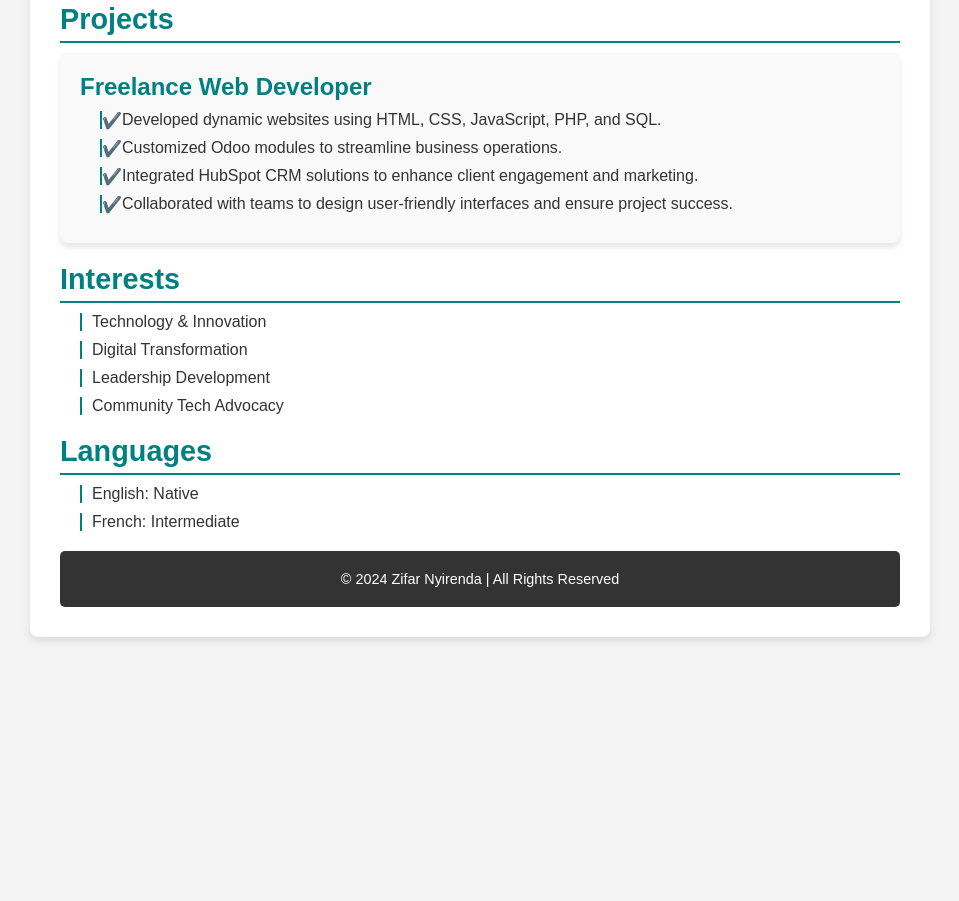
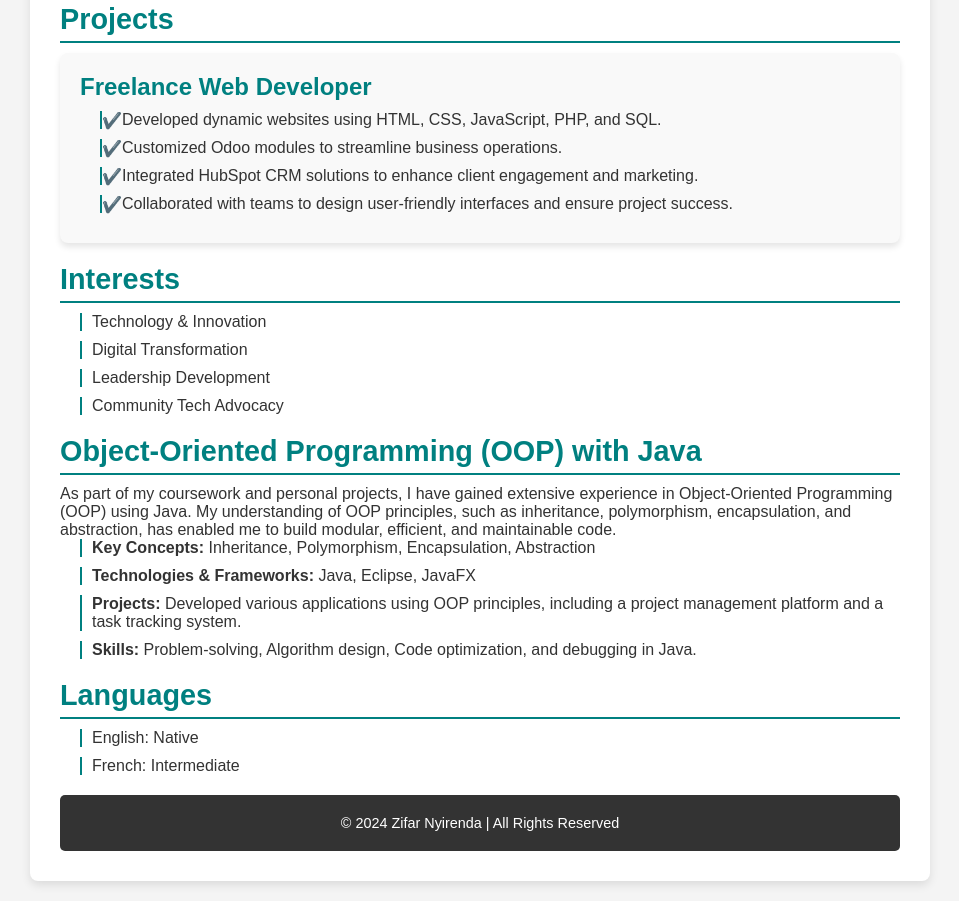
Before and after one commit to zifarnyirenda/my-cv, a plain HTML site: page index.html in a window 1280 px wide. Shown: the part 948-1849 px from the top of the page, without its empty margins (160-1119 px from the left). Before the commit the page ends 1605 px from the top, so only its background shows below. Drawn offline with Linux system fonts and the light colour scheme.

Commit message:
Update index.html

```diff
--- a/index.html
+++ b/index.html
@@ -88,6 +88,17 @@
             </ul>
         </section>
 
+        <section id="oop-java">
+    <h2>Object-Oriented Programming (OOP) with Java</h2>
+    <p>As part of my coursework and personal projects, I have gained extensive experience in Object-Oriented Programming (OOP) using Java. My understanding of OOP principles, such as inheritance, polymorphism, encapsulation, and abstraction, has enabled me to build modular, efficient, and maintainable code.</p>
+    <ul>
+        <li><strong>Key Concepts:</strong> Inheritance, Polymorphism, Encapsulation, Abstraction</li>
+        <li><strong>Technologies & Frameworks:</strong> Java, Eclipse, JavaFX</li>
+        <li><strong>Projects:</strong> Developed various applications using OOP principles, including a project management platform and a task tracking system.</li>
+        <li><strong>Skills:</strong> Problem-solving, Algorithm design, Code optimization, and debugging in Java.</li>
+    </ul>
+</section>
+
         <section id="languages">
             <h2>Languages</h2>
             <ul>
```
